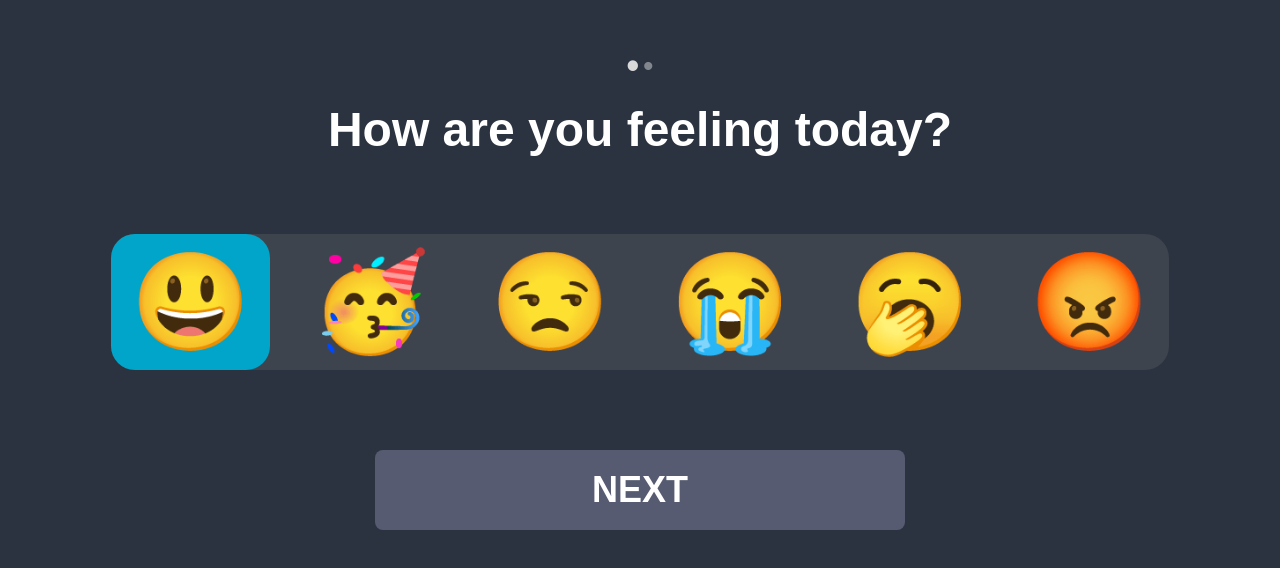
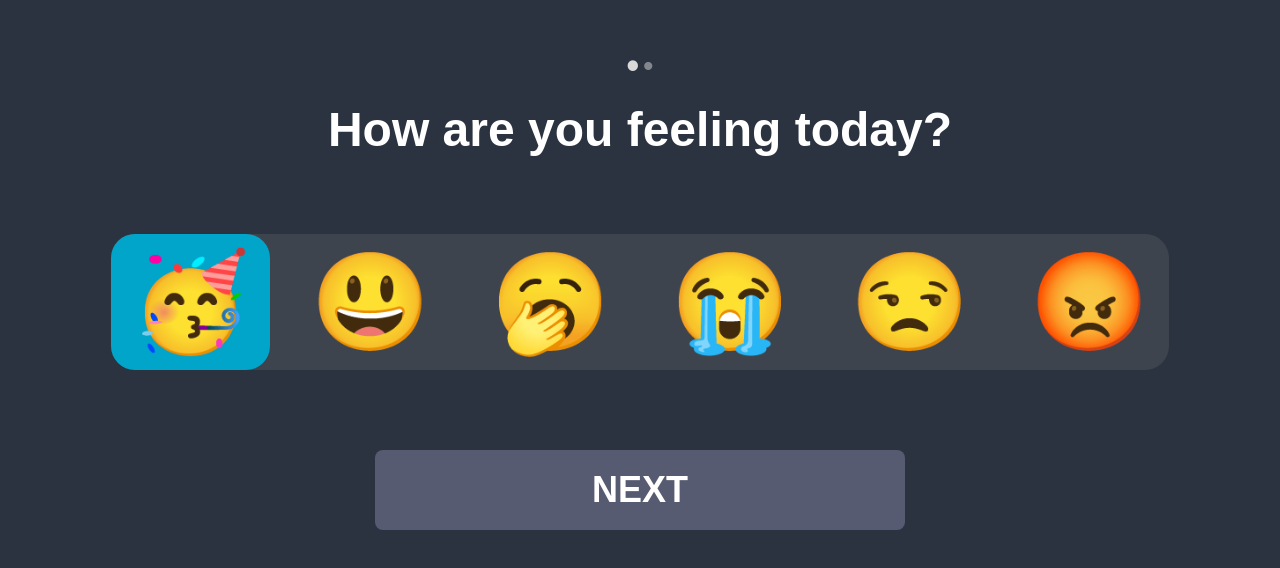
Before and after one commit to LielAmar/GrooveGuru, a Next.js app: page /mood in a window 1280 px wide. Shown: the part 112-680 px from the top of the page. Built offline with nearby package versions, Linux system fonts and the light colour scheme.

Commit message:
Rearranged moods to match with version b

```diff
--- a/src/constants/constants.js
+++ b/src/constants/constants.js
@@ -1,9 +1,9 @@
 export const MOODS = [
+  { name: "Excited", emoji: "🥳" },
   { name: "Happy", emoji: "😃" },
-  { name: "Excited", emoji: "🥳" },
+  { name: "Tired", emoji: "🥱" },
+  { name: "Sad", emoji: "😭" },
   { name: "Bored", emoji: "😒" },
-  { name: "Sad", emoji: "😭" },
-  { name: "Tired", emoji: "🥱" },
   { name: "Angry", emoji: "😡" }
 ]
 
```
